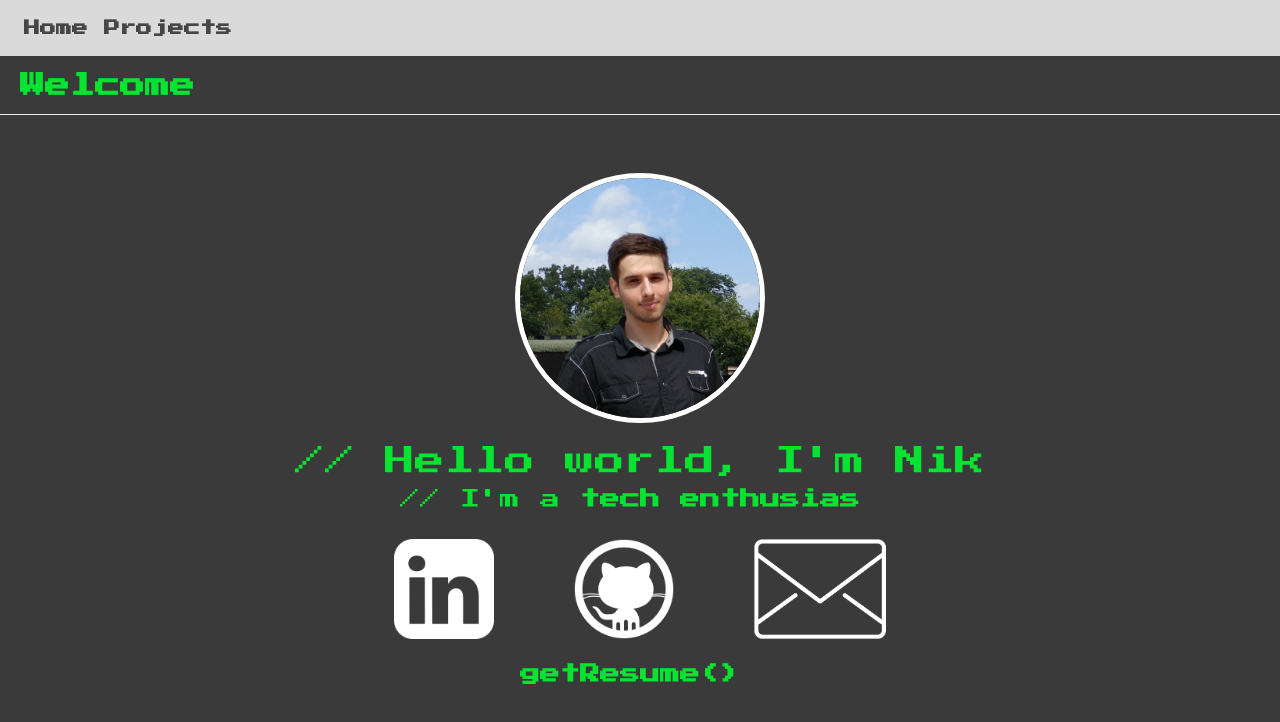
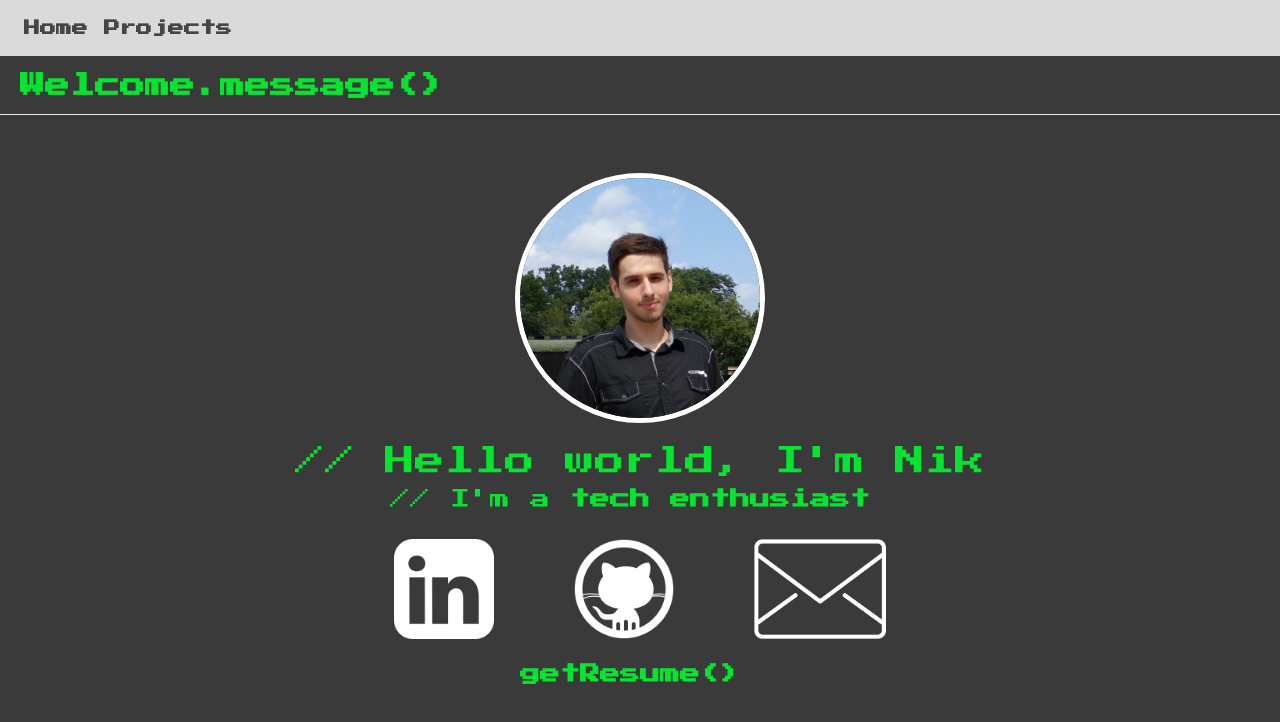
Before and after one commit to nikolaybutnik/portfolio, a React (Create React App) app in the folder client/: page / in a window 1280 px wide. Shown: the top 722 px of the page. Built offline with nearby package versions, Linux system fonts and the light colour scheme.

Commit message:
Edit React Typical page messages

```diff
--- a/client/src/components/Home/Home.js
+++ b/client/src/components/Home/Home.js
@@ -7,7 +7,11 @@
   return (
     <>
       <h1 id="myHome">
-        <Typical steps={['Welcome', 1500]} loop={Infinity} wrapper="b" />
+        <Typical
+          steps={['Welcome.message()', 1500]}
+          loop={Infinity}
+          wrapper="b"
+        />
       </h1>
       <div className="dropdown-divider"></div>
       <div className="container-fluid">
--- a/client/src/components/NavBar/NavBar.css
+++ b/client/src/components/NavBar/NavBar.css
@@ -41,9 +41,7 @@
   transition-timing-function: ease-out;
 }
 
-.hvr-underline-from-left:hover:before,
-.hvr-underline-from-left:focus:before,
-.hvr-underline-from-left:active:before {
+.hvr-underline-from-left:hover:before, .hvr-underline-from-left:focus:before, .hvr-underline-from-left:active:before {
   right: 0;
 }
 /*# sourceMappingURL=NavBar.css.map */
--- a/client/src/components/Portfolio/Portfolio.js
+++ b/client/src/components/Portfolio/Portfolio.js
@@ -9,7 +9,11 @@
   return (
     <>
       <h1 id="myProjects">
-        <Typical steps={['My Projects', 1500]} loop={Infinity} wrapper="b" />
+        <Typical
+          steps={['Projects.render()', 1500]}
+          loop={Infinity}
+          wrapper="b"
+        />
       </h1>
       <div className="dropdown-divider"></div>
       <span className="projectContainer">
```
Also changed, not shown: client/src/components/NavBar/NavBar.scss (+5 -5 lines), 2 other files (tests, documents, lock files or other folders).
